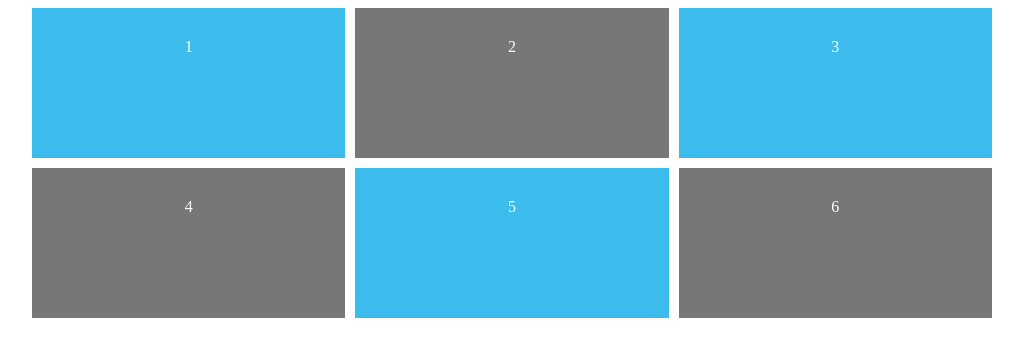
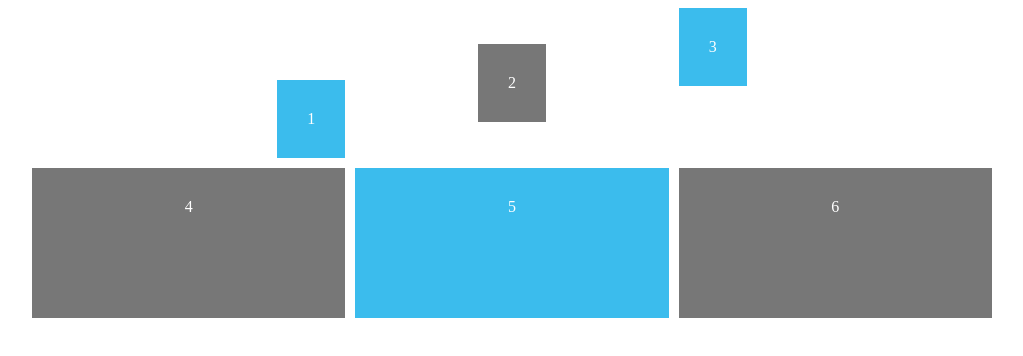
Before and after one commit to h131177/CSS-Grid, a plain HTML site: page index.html in a window 1280 px wide. Shown: the whole page, without its empty margins (128-1151 px from the left). Drawn offline with Linux system fonts and the light colour scheme.

Commit message:
Aligning and justifying items

```diff
--- a/style.css
+++ b/style.css
@@ -10,6 +10,8 @@ body {
     grid-gap: 10px;
     max-width: 960px;
     margin: 0 auto;
+    /* align-items: start;
+    justify-items: end; */
 }
 #content div {
     background: #3bbced;
@@ -18,3 +20,15 @@ body {
 #content div:nth-child(even) {
     background: #777;
 }
+.one {
+    justify-self: end;
+    align-self: end;
+}
+.two {
+    align-self: center;
+    justify-self: center;
+}
+.three {
+    align-self: start;
+    justify-self: start;
+}
```
